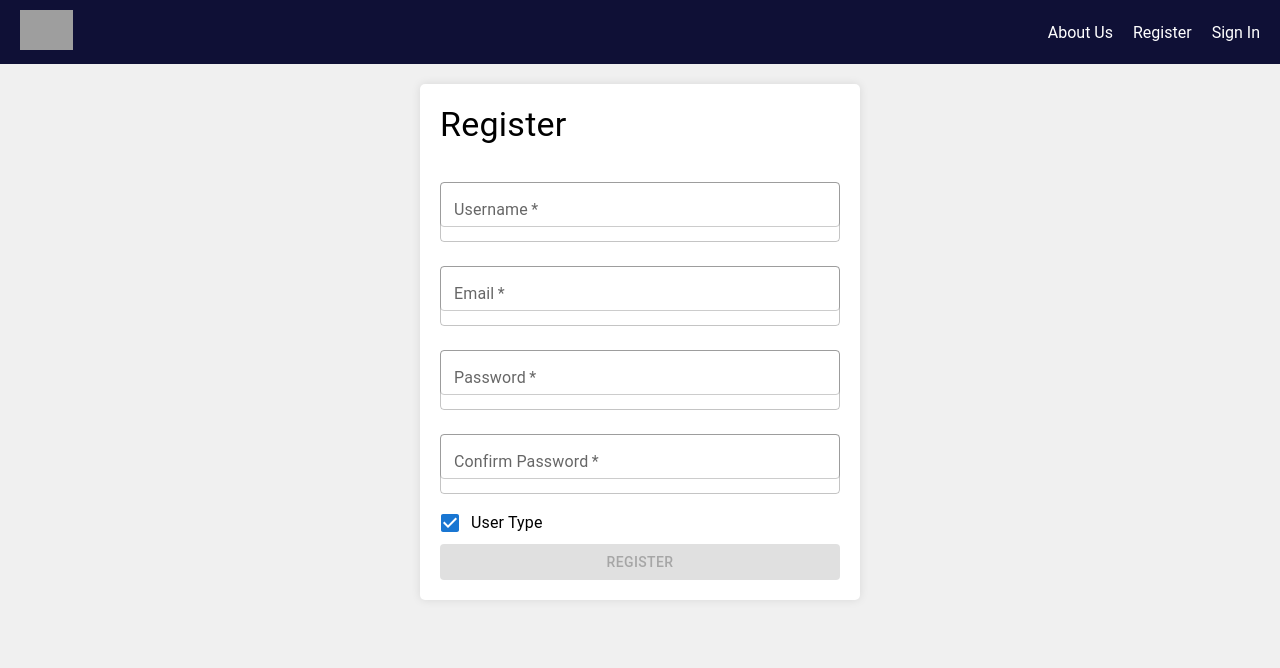
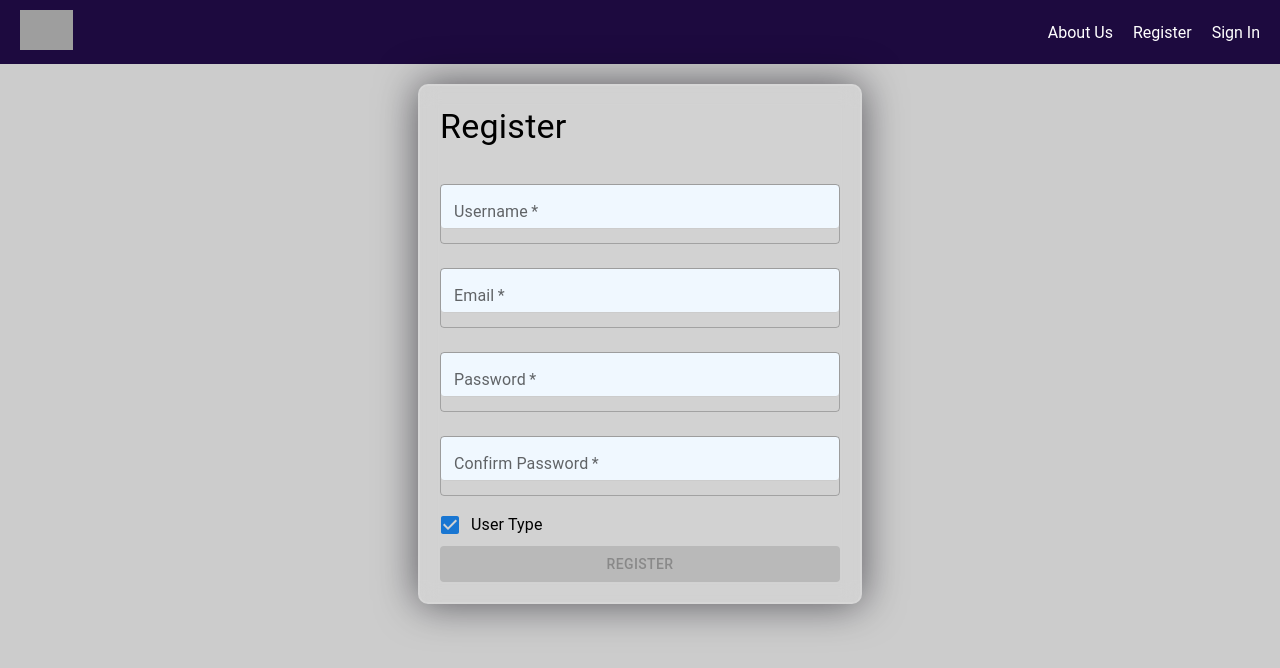
Before and after one commit to GhaziMuqbel/project3-SlackHub-Front, a React (Vite) app in the folder slackHub/: page /register in a window 1280 px wide. Shown: the top 668 px of the page. Built offline with nearby package versions, Linux system fonts and the light colour scheme; grey boxes are pictures that could not be loaded.

Commit message:
css styling

```diff
--- a/slackHub/src/App.css
+++ b/slackHub/src/App.css
@@ -1,15 +1,30 @@
-/* app.css */
 
-/* Global styles */
 body {
   margin: 0;
   font-family: "Roboto", sans-serif;
-  background-color: #f0f0f0; /* Background color for the entire app */
+
+
+  /* background-image: linear-gradient(90deg, #8f90ca 0%, #8bcdda 100%); */
+  background-color: #ccc;
+}
+
+h1 {
+  font-family: cursive;
+}
+
+h2 {
+  font-family: cursive;
+}
+
+p {
+  font-family: "Times New Roman", Times, serif;
+  text-align: justify;
+  text-justify: inter-word;
 }
 
 /* Header styles */
 header {
-  background-color: #0f1036; /* Purple background color */
+  background-color: #1d0a3f; /* Purple background color */
   color: #ffffff; /* Header text color */
   padding: 10px 20px;
   display: flex;
@@ -47,36 +62,42 @@ header {
   padding: 20px;
 }
 
-/* Signincol and Register styles */
+
 .signincol {
-  max-width: 400px; /* Adjust the max-width as needed */
+  max-width: 400px;
   margin: 20px auto;
-  background-color: #ffffff; /* Background color for signincol and Register */
   padding: 20px;
-  border-radius: 5px;
-  box-shadow: 0 0 10px rgba(0, 0, 0, 0.1); /* Box shadow for a subtle elevation effect */
+  background-color: rgba(255, 255, 255, 0.13);
+  border-radius: 10px;
+  backdrop-filter: blur(10px);
+  border: 2px solid rgba(255, 255, 255, 0.1);
+  box-shadow: 0 0 40px rgba(8, 7, 16, 0.6);
+
 }
 
 .signincol h4 {
-  margin-bottom: 20px; /* Bottom margin for headings inside signincol */
+  margin-bottom: 20px;
+
 }
 
-/* Form styles */
+
 form {
   display: flex;
   flex-direction: column;
 }
 
-/* Input field styles */
+
 input[type="text"],
 input[type="email"],
 input[type="password"],
 input[type="checkbox"] {
   margin-bottom: 15px;
   padding: 10px;
-  border: 1px solid #ccc; /* Border color for input fields */
+  border: 1px solid #ccc;
   border-radius: 4px;
   font-size: 16px;
+  background-color: aliceblue;
+
 }
 
 input[type="checkbox"] {
@@ -96,28 +117,29 @@ button {
 }
 
 button:hover {
-  background-color: #5e35b1; /* Darker color on hover */
+  background-color: #5e35b1;
 }
 
-/* Link styles */
+
 a {
-  color: #7b1fa2; /* Link color */
+  color: #7b1fa2;
   text-decoration: none;
 }
 
 a:hover {
-  text-decoration: underline; /* Underline on hover */
+  text-decoration: underline; /
 }
 
-/* app.css */
 
 .about-container {
-  max-width: 600px; /* Adjust the maximum width as needed */
+  max-width: 600px;
   margin: 20px auto;
   padding: 20px;
-  background-color: #ffffff; /* Background color for the about section */
-  border-radius: 5px;
-  box-shadow: 0 0 10px rgba(0, 0, 0, 0.1); /* Box shadow for a subtle elevation effect */
+  background-color: rgba(255, 255, 255, 0.13);
+  border-radius: 10px;
+  backdrop-filter: blur(10px);
+  border: 2px solid rgba(255, 255, 255, 0.1);
+  box-shadow: 0 0 40px rgba(8, 7, 16, 0.6);
 }
 
 .about-container h2 {
```
